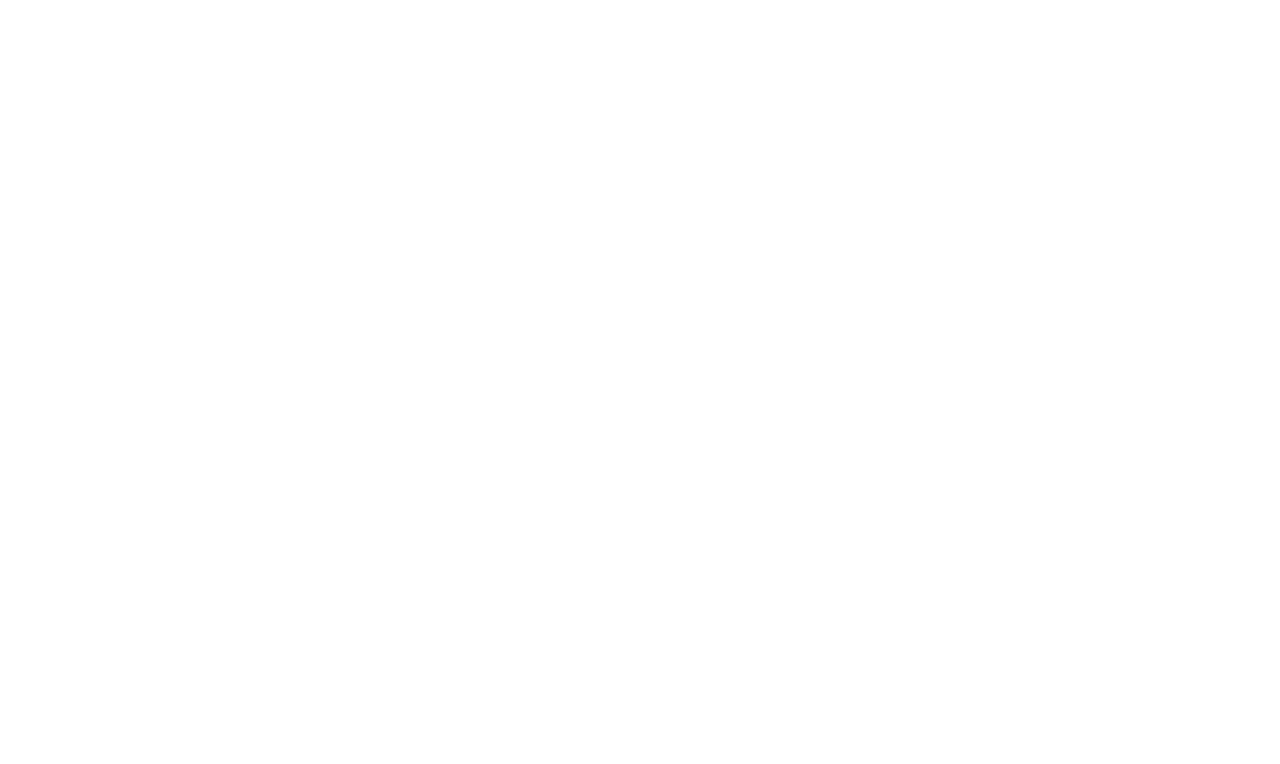
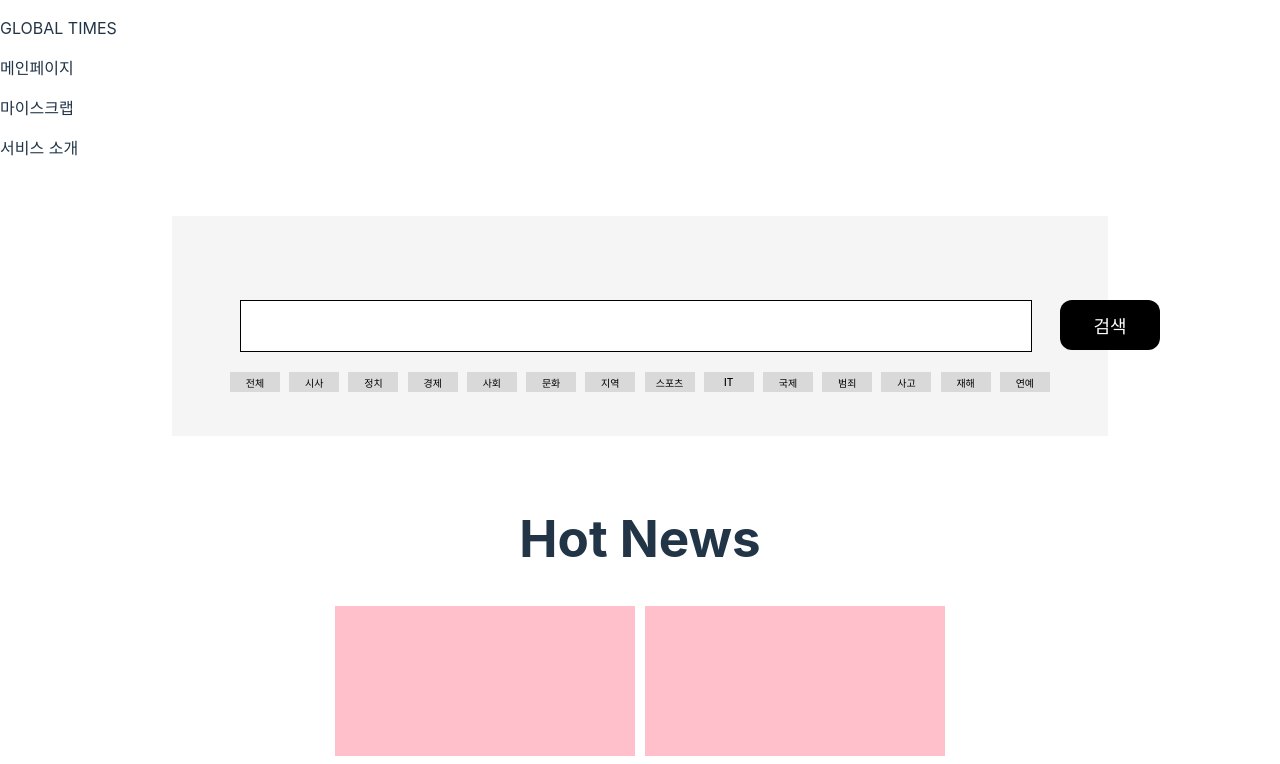
Before and after one commit to SKU-GlobalTimes/GlobalTimes_FE, a React (Vite) app in the folder FrontEnd/: page /main in a window 1280 px wide. Before the commit this address had no page. Shown: the top 764 px of the page. Built offline with nearby package versions, Linux system fonts and the light colour scheme.

Commit message:
:recycle: Refactor: mainPage 폴더 components폴더 안으로 이동하고, Router 연결

```diff
--- a/FrontEnd/src/router/Routers.jsx
+++ b/FrontEnd/src/router/Routers.jsx
@@ -2,7 +2,7 @@
 
 // pages
 import LandingPage from '../components/landingPage/LandingPage';
-
+import MainPage from '../components/mainPage/MainPage';
 
 // layouts
 import MainLayout from '../layouts/MainLayout';
@@ -13,7 +13,7 @@
         <ReactRouters>
             <Route path="/" element={<MainLayout />}>
                 <Route index element={<LandingPage />} />
-
+                <Route path='main' element={<MainPage />} />
             </Route>
         </ReactRouters>
     )
```
Also changed, not shown: FrontEnd/src/components/mainPage/MainNews.jsx (renamed from FrontEnd/src/mainPage/MainNews.jsx), FrontEnd/src/components/mainPage/MainPage.jsx (renamed from FrontEnd/src/mainPage/MainPage.jsx), FrontEnd/src/components/mainPage/MainPage.module.css (renamed from FrontEnd/src/mainPage/MainPage.module.css), FrontEnd/src/components/mainPage/News.module.css (renamed from FrontEnd/src/mainPage/News.module.css), FrontEnd/src/components/mainPage/SearchContainer.jsx (renamed from FrontEnd/src/mainPage/SearchContainer.jsx), FrontEnd/src/components/mainPage/SearchContainer.module.css (renamed from FrontEnd/src/mainPage/SearchContainer.module.css), FrontEnd/src/components/mainPage/SearchNews.jsx (renamed from FrontEnd/src/mainPage/SearchNews.jsx).
